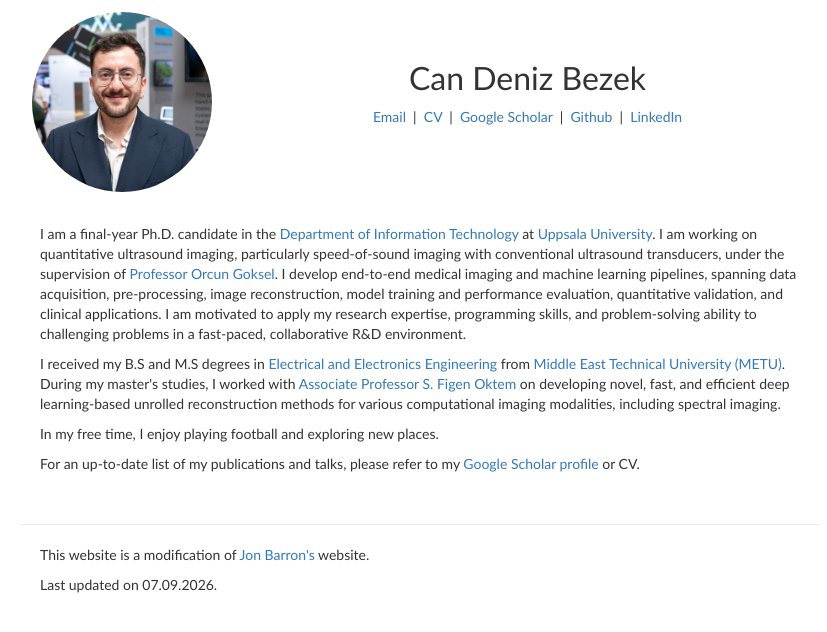
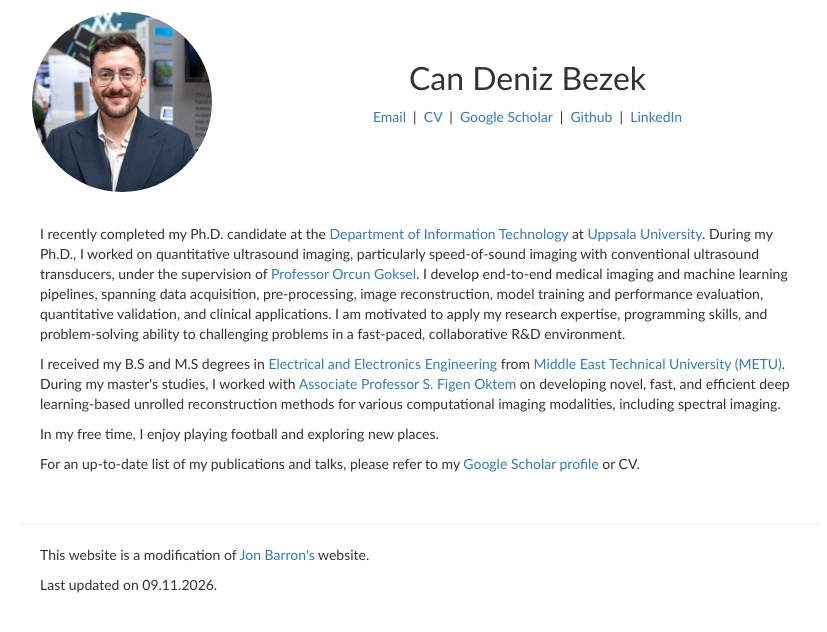
Before and after one commit to cdenizbezek/cdenizbezek.github.io, a plain HTML site: page index.html in a window 1280 px wide. Shown: the whole page, without its empty margins (220-1047 px from the left). Drawn offline with nearby package versions, Linux system fonts and the light colour scheme.

Commit message:
Update index.html

```diff
--- a/index.html
+++ b/index.html
@@ -85,9 +85,9 @@
                 <table style="width:100%;border:0px;border-spacing:0px;border-collapse:separate;margin-right:auto;margin-left:auto;"><tbody>
                     <tr style="padding:0px">
                         <td style="padding:2.5%;width:63%;vertical-align:middle">
-                            <p>I am a final-year Ph.D. candidate in the
+                            <p>I recently completed my Ph.D. candidate at the
                                 <a href="https://www.it.uu.se" target="_blank">Department of Information Technology
-                                </a> at <a href="https://www.uu.se/en" target="_blank">Uppsala University</a>. I am working on quantitative ultrasound imaging, particularly speed-of-sound imaging with conventional ultrasound transducers, under the supervision of <a href="http://goksel.org" target="_blank">Professor Orcun Goksel</a>. I develop end-to-end medical imaging and machine learning pipelines, spanning data acquisition, pre-processing, image reconstruction, model training and performance evaluation, quantitative validation, and clinical applications.
+                                </a> at <a href="https://www.uu.se/en" target="_blank">Uppsala University</a>. During my Ph.D., I worked on quantitative ultrasound imaging, particularly speed-of-sound imaging with conventional ultrasound transducers, under the supervision of <a href="http://goksel.org" target="_blank">Professor Orcun Goksel</a>. I develop end-to-end medical imaging and machine learning pipelines, spanning data acquisition, pre-processing, image reconstruction, model training and performance evaluation, quantitative validation, and clinical applications.
                                 I am motivated to apply my research expertise, programming skills, and problem-solving ability to challenging problems in a fast-paced, collaborative R&D environment.
 
                             </p>
@@ -110,7 +110,7 @@
         <tr>
             <td style="padding:0% 2.5%">
                 <p>This website is a modification of <a href="https://jonbarron.info/" target="_blank">Jon Barron's</a> website.</p>
-				<p>Last updated on 07.09.2026.</p>
+				<p>Last updated on 09.11.2026.</p>
             </td>
         </tr>
         </tbody></table>
```
